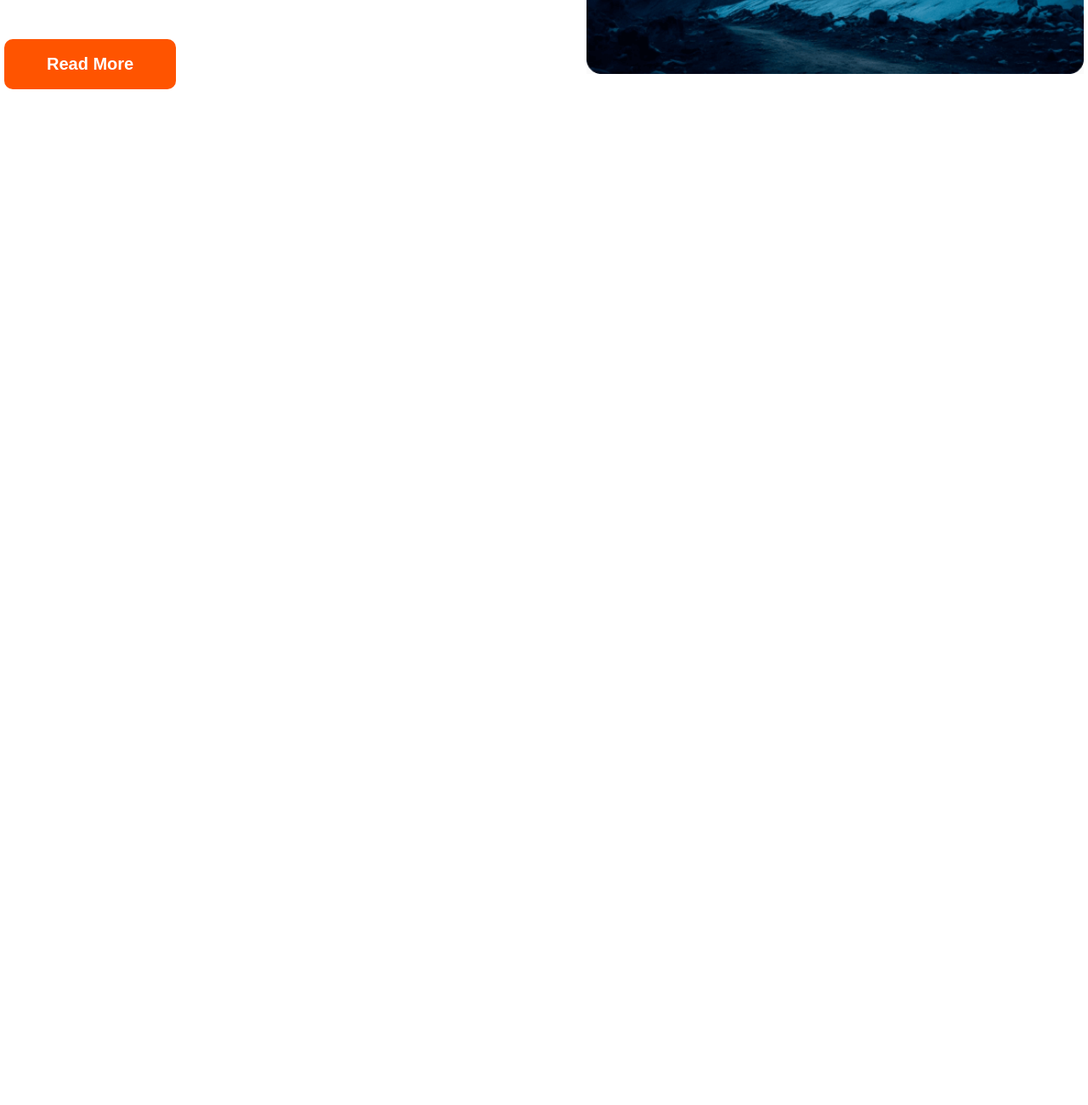
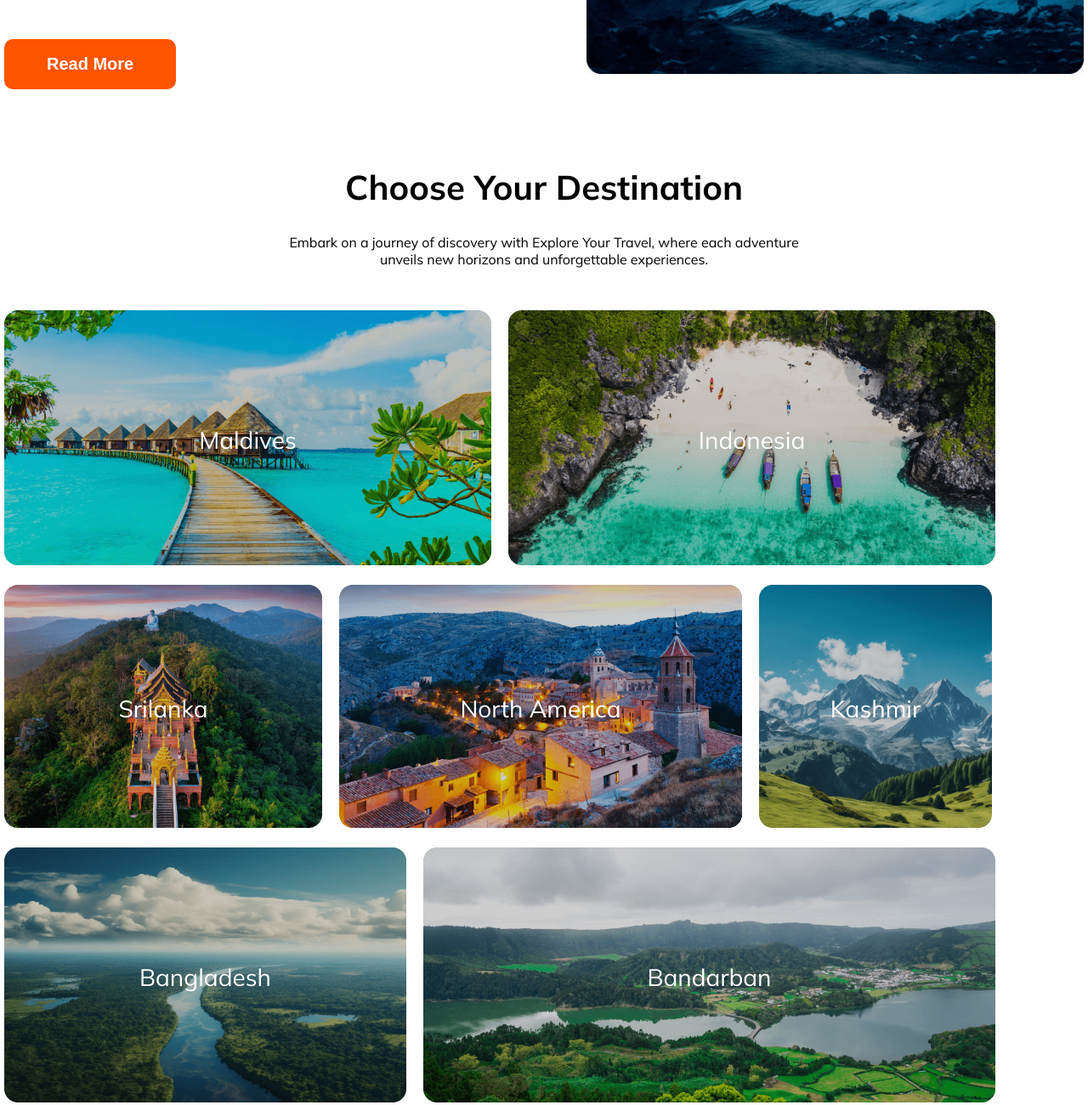
Before and after one commit to Rafiulomar0/B9A2-Hero-Travel, a plain HTML site: page index.html in a window 1280 px wide. Shown: the part 1257-2557 px from the top of the page at 85% size. Before the commit the page ends 1362 px from the top, so only its background shows below. Drawn offline with Linux system fonts and the light colour scheme.

Commit message:
tour-imag-grid

```diff
--- a/index.html
+++ b/index.html
@@ -79,6 +79,49 @@
                 <img src="./Images/mountain1.png" alt="mountain">
             </div>
         </section>
+
+        <section class="tour-images-grid">
+            <h1>Choose Your Destination</h1>
+            <p>Embark on a journey of discovery with Explore Your Travel, where each adventure
+                unveils new horizons and unforgettable
+                experiences.</p>
+            <div class="section-place">
+                <div class="tour tour-img-1">
+                    <img src="./Images/tour1.png" alt="Maldives">
+                    <span class="tour-middle-text"> Maldives</span>
+                </div>
+                <div class="tour tour-img-2">
+                    <img src="./Images/tour2.png" alt="Indonesia">
+                    <span class="tour-middle-text">Indonesia</span>
+                </div>
+            </div>
+
+            <div class="section-place">
+                <div class="tour tour-img-3">
+                    <img src="./Images/tour3.png" alt="Srilanka">
+                    <div class="tour-middle-text">Srilanka</div>
+                </div>
+                <div class="tour tour-img-4">
+                    <img src="./Images/tour4.png" alt="North America">
+                    <span class="tour-middle-text">North America</span>
+                </div>
+                <div class="tour tour-img-5">
+                    <img src="./Images/tour5.png" alt="Kashmir">
+                    <span class="tour-middle-text">Kashmir</span>
+                </div>
+            </div>
+
+            <div class="section-place">
+                <div class="tour tour-img-6">
+                    <img src="./Images/tour6.png" alt="Bangladesh">
+                    <span class="tour-middle-text">Bangladesh</span>
+                </div>
+                <div class="tour tour-img-7">
+                    <img src="./Images/tour7.png" alt="Bandarban">
+                    <span class="tour-middle-text">Bandarban</span>
+                </div>
+            </div>
+        </section>
     </main>
 
     <footer>
--- a/style.css
+++ b/style.css
@@ -198,8 +198,51 @@ label {
   width: 100%;
 }
 
+/* tour-img-grid */
+.tour-images-grid {
+  display: flex;
+  flex-direction: column;
+  margin-top: calc(var(--margin-top) + 4rem);
+  text-align: center;
+}
+
+.tour {
+  position: relative;
+}
+
+.tour img {
+  width: 100%;
+  position: relative;
+}
+
+.tour-middle-text {
+  /* text-align: center; */
+  position: absolute;
+  top: 50%;
+  left: 50%;
+  color: #fff;
+  font-size: 2.8rem;
+  transform: translate(-50%, -50%);
+  z-index: 2;
+}
+
+.tour-images-grid h1 {
+  font-size: 4rem;
+}
+
+.tour-images-grid p {
+  font-size: 1.6rem;
+  margin: 3rem auto;
+  width: 50%;
+}
+
+.section-place {
+  display: flex;
+  gap: 2rem;
+  margin-top: 2rem;
+}
+
 /* Responsive Design */
-
 @media screen and (max-width: 600px) {
   .nav-bar {
     justify-content: space-around;
@@ -274,4 +317,23 @@ label {
     font-size: 1.4rem;
     margin-top: 1rem;
   }
+
+  /* toure-image-grid */
+  .section-place {
+    flex-direction: column;
+  }
+
+  .tour img {
+    width: 95%;
+    height: 20rem;
+  }
+
+  .tour-images-grid h1 {
+    font-size: 2rem;
+    font-weight: 700;
+  }
+
+  .tour-images-grid p {
+    width: 80%;
+  }
 }
```
Also changed, not shown: Images/tour1.png (renamed from Images/Rectangle 5.png), Images/tour2.png (renamed from Images/Rectangle 8.png), Images/tour3.png (renamed from Images/Rectangle 6.png), Images/tour4.png (renamed from Images/Rectangle 7.png), Images/tour5.png (renamed from Images/Rectangle 9.png), Images/tour6.png (renamed from Images/Rectangle 11.png), Images/tour7.png (renamed from Images/Rectangle 10.png).
